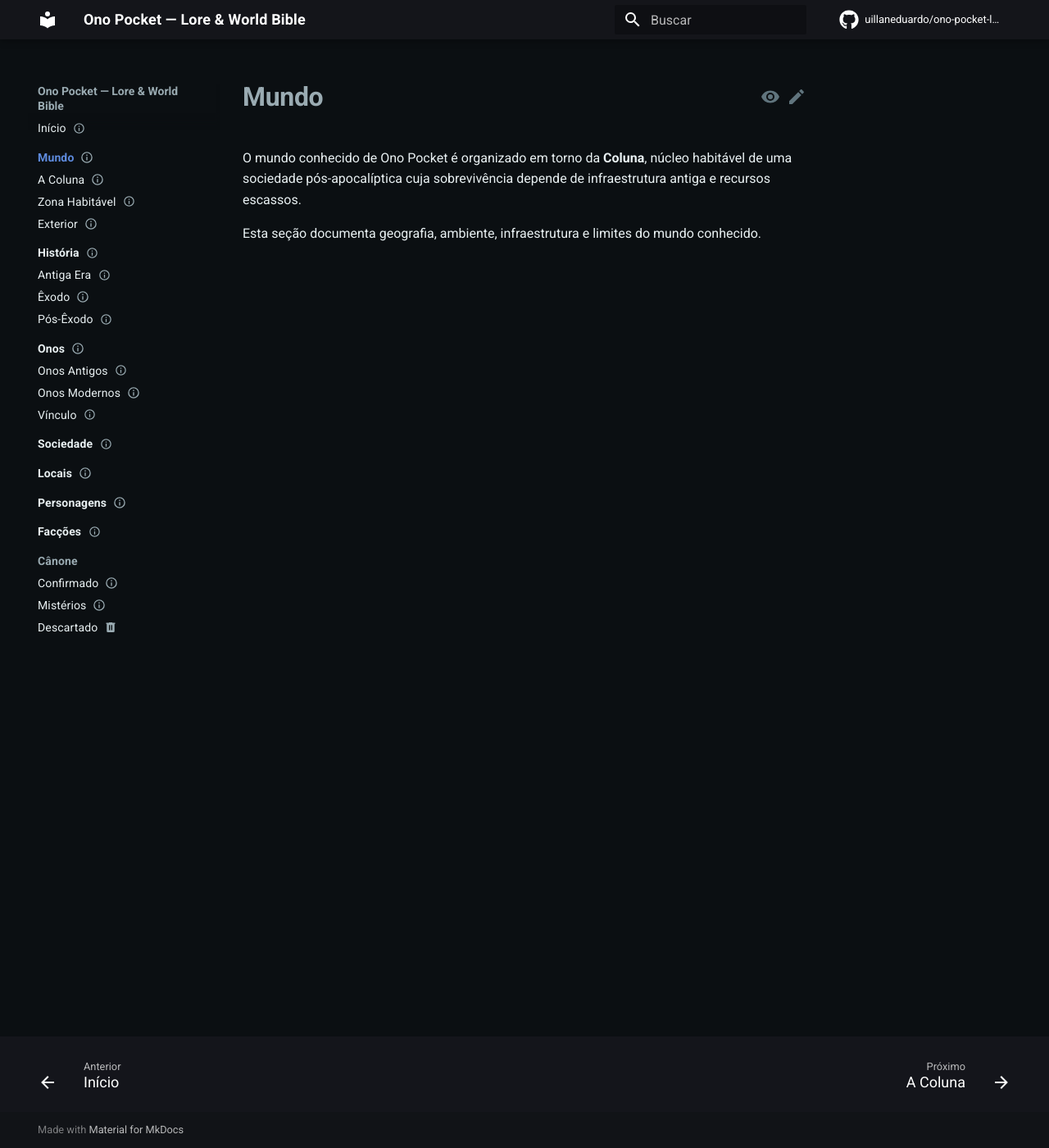
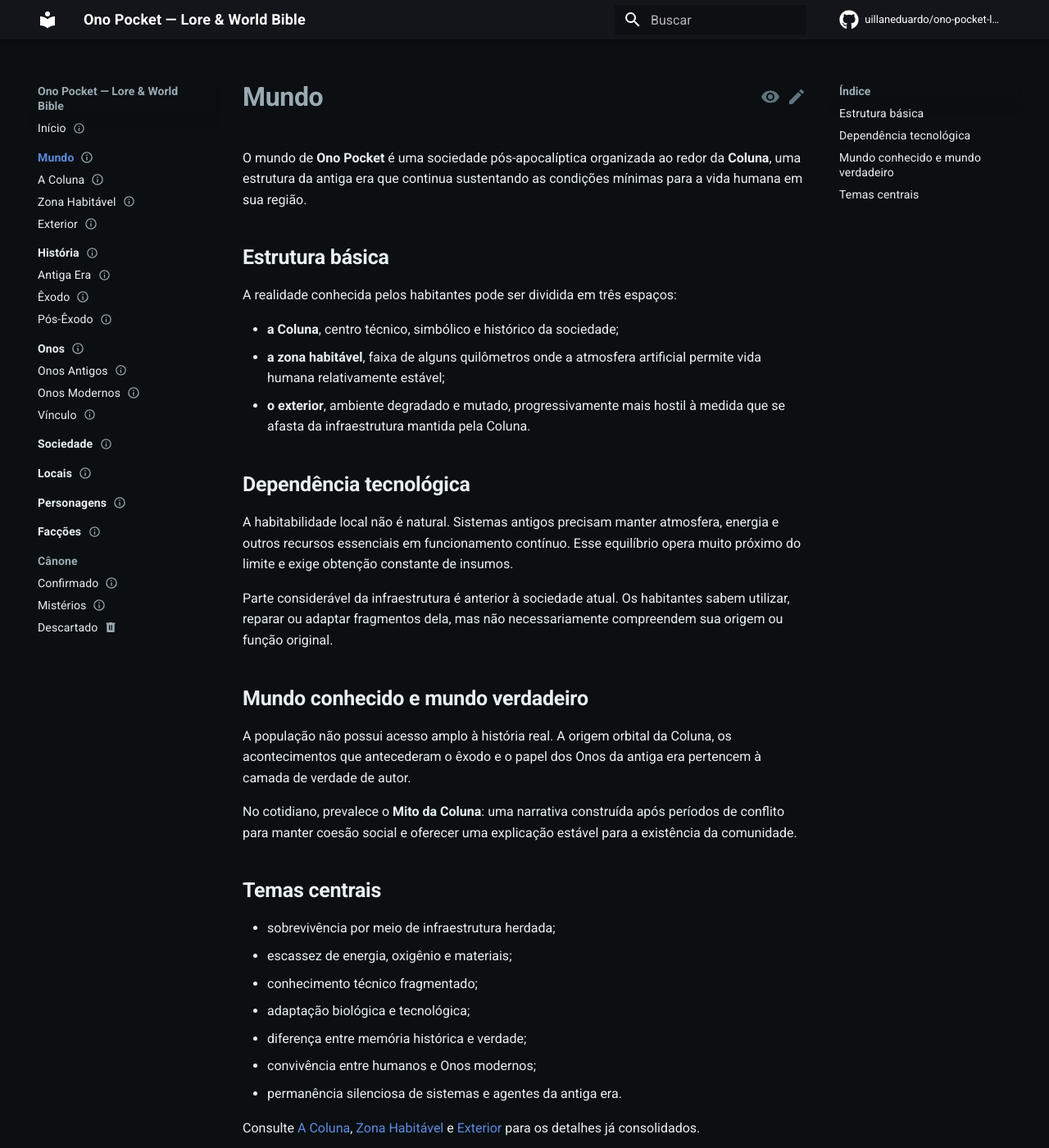
Before and after one commit to uillaneduardo/ono-pocket-lore, an MkDocs documentation site: the page built from docs/world/index.md, in a window 1280 px wide and 1400 px high. Shown: the whole window at 82% size. Built offline with MkDocs 1.6.1 and Material for MkDocs 9.7.7, drawn with Linux system fonts in a browser that asks for light colours; comment, search, counter and statistics services are not loaded.

Commit message:
docs: expand world overview

```diff
--- a/docs/world/index.md
+++ b/docs/world/index.md
@@ -6,6 +6,36 @@ audience: author
 
 # Mundo
 
-O mundo conhecido de Ono Pocket é organizado em torno da **Coluna**, núcleo habitável de uma sociedade pós-apocalíptica cuja sobrevivência depende de infraestrutura antiga e recursos escassos.
+O mundo de **Ono Pocket** é uma sociedade pós-apocalíptica organizada ao redor da **Coluna**, uma estrutura da antiga era que continua sustentando as condições mínimas para a vida humana em sua região.
 
-Esta seção documenta geografia, ambiente, infraestrutura e limites do mundo conhecido.
+## Estrutura básica
+
+A realidade conhecida pelos habitantes pode ser dividida em três espaços:
+
+- **a Coluna**, centro técnico, simbólico e histórico da sociedade;
+- **a zona habitável**, faixa de alguns quilômetros onde a atmosfera artificial permite vida humana relativamente estável;
+- **o exterior**, ambiente degradado e mutado, progressivamente mais hostil à medida que se afasta da infraestrutura mantida pela Coluna.
+
+## Dependência tecnológica
+
+A habitabilidade local não é natural. Sistemas antigos precisam manter atmosfera, energia e outros recursos essenciais em funcionamento contínuo. Esse equilíbrio opera muito próximo do limite e exige obtenção constante de insumos.
+
+Parte considerável da infraestrutura é anterior à sociedade atual. Os habitantes sabem utilizar, reparar ou adaptar fragmentos dela, mas não necessariamente compreendem sua origem ou função original.
+
+## Mundo conhecido e mundo verdadeiro
+
+A população não possui acesso amplo à história real. A origem orbital da Coluna, os acontecimentos que antecederam o êxodo e o papel dos Onos da antiga era pertencem à camada de verdade de autor.
+
+No cotidiano, prevalece o **Mito da Coluna**: uma narrativa construída após períodos de conflito para manter coesão social e oferecer uma explicação estável para a existência da comunidade.
+
+## Temas centrais
+
+- sobrevivência por meio de infraestrutura herdada;
+- escassez de energia, oxigênio e materiais;
+- conhecimento técnico fragmentado;
+- adaptação biológica e tecnológica;
+- diferença entre memória histórica e verdade;
+- convivência entre humanos e Onos modernos;
+- permanência silenciosa de sistemas e agentes da antiga era.
+
+Consulte [A Coluna](coluna.md), [Zona Habitável](zona-habitavel.md) e [Exterior](exterior.md) para os detalhes já consolidados.
```
